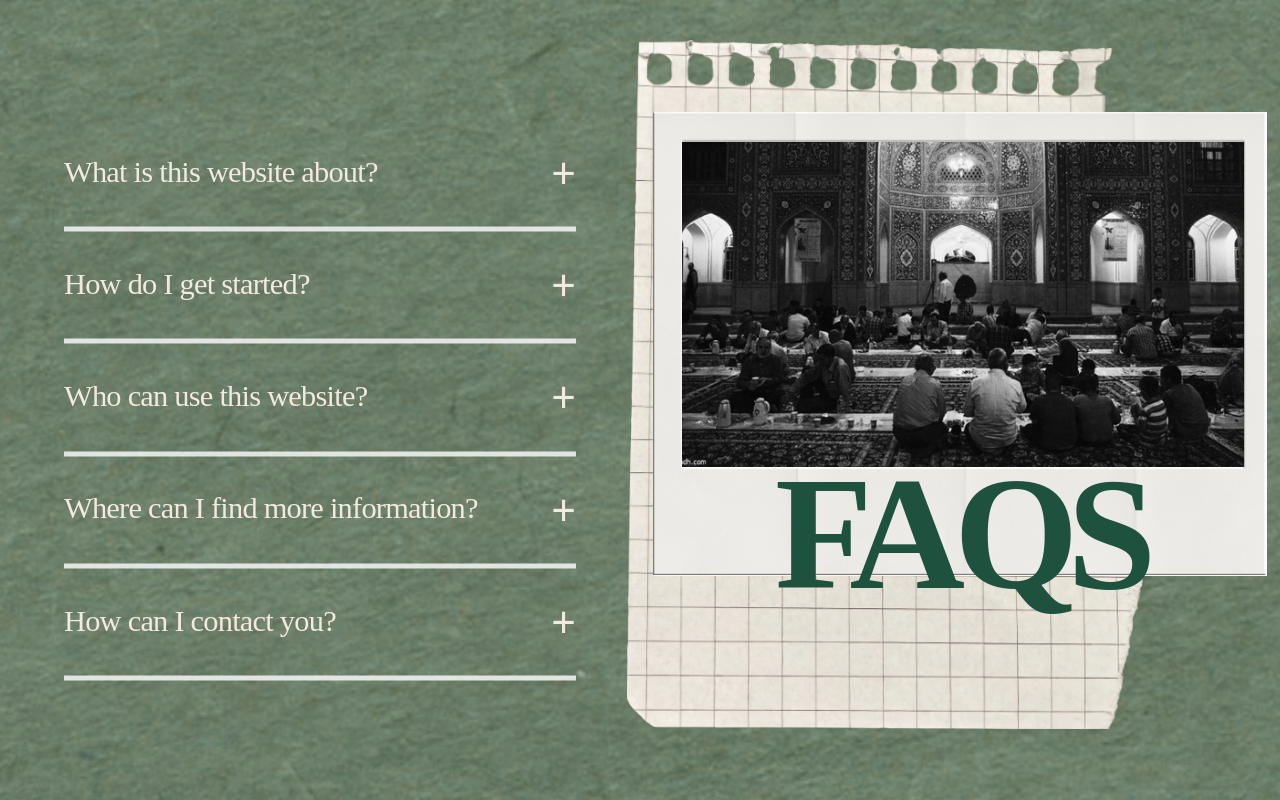
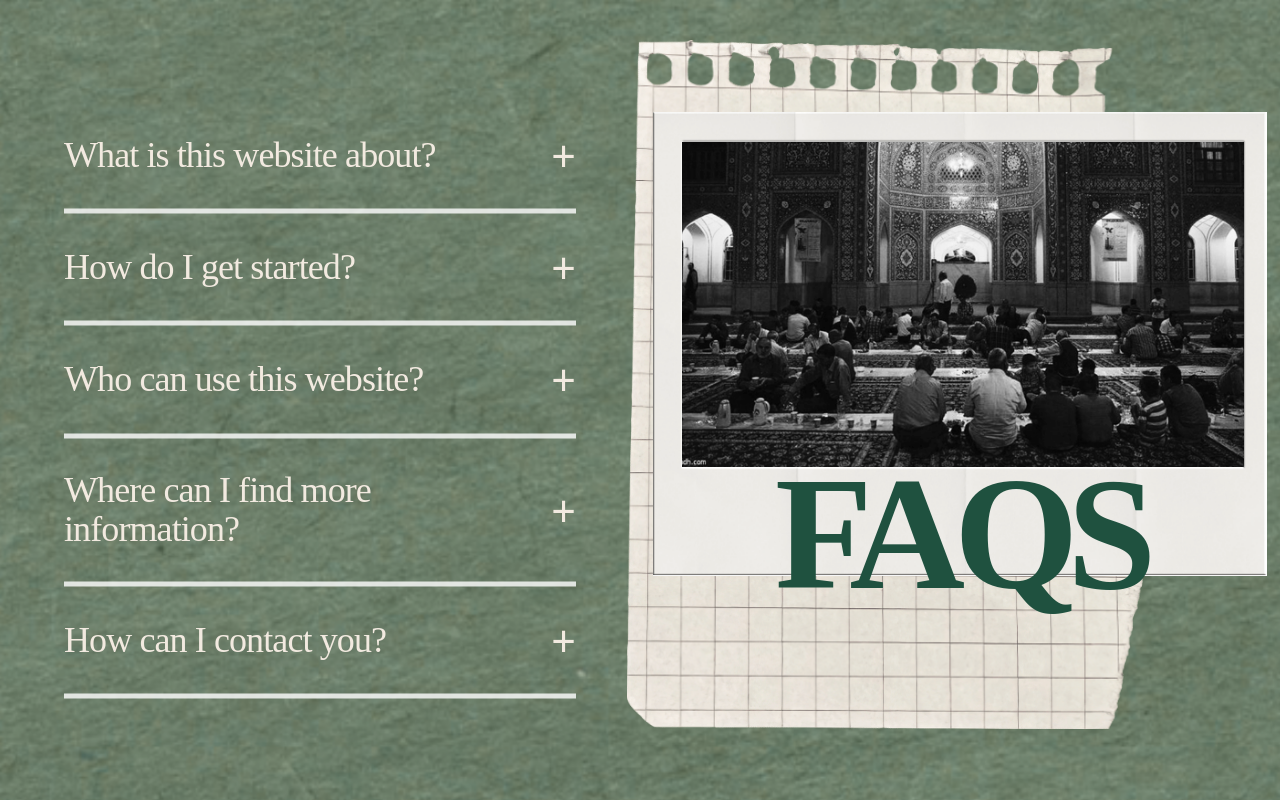
Before and after one commit to Ayaan-Haroon/Leeds-ISOC, a React (Vite) app: page / in a window 1280 px wide. Shown: the part 9200-10000 px from the top of the page. Built offline with nearby package versions, Linux system fonts and the light colour scheme; a web font is replaced by a local one.

Commit message:
rafi is my senpai

```diff
--- a/src/pages/FAQ/FAQ.tsx
+++ b/src/pages/FAQ/FAQ.tsx
@@ -225,12 +225,12 @@ export default function FAQ() {
 
                   <span
                     className="
-                      text-[1.65rem]
+                      text-[2rem]
                       font-medium
                       leading-[1.1]
                       tracking-[-0.025em]
                       text-[#f2eae0]
-                      md:text-[1.9rem]
+                      md:text-[2.25rem]
                     "
                     style={{
                       fontFamily: "'Bodoni FLF', serif",
```
Lines whose indentation alone changed are shown as unchanged.
